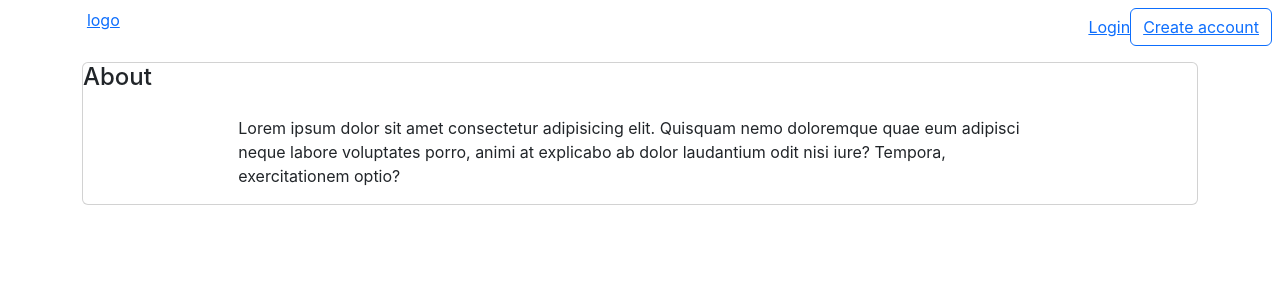
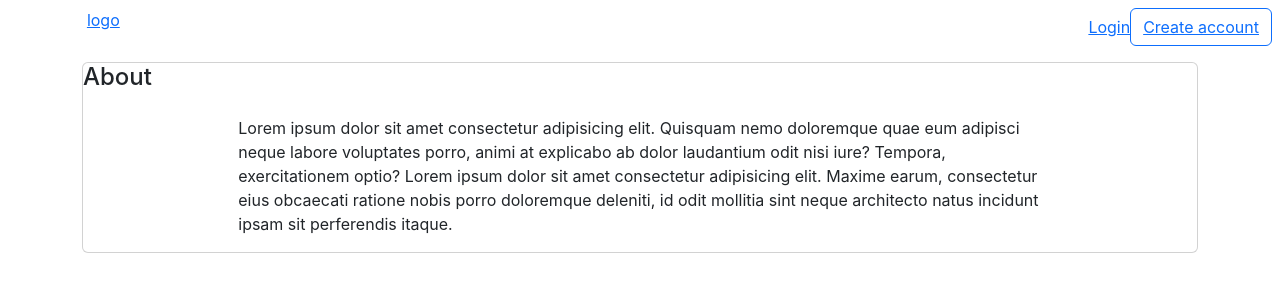
Before and after one commit to gregorisbachtsevanos/world.dev, a React (Create React App) app in the folder client/: page /about in a window 1280 px wide. Shown: the top 300 px of the page. Built offline with nearby package versions, Linux system fonts and the light colour scheme.

Commit message:
About page

```diff
--- a/client/src/pages/about/About.jsx
+++ b/client/src/pages/about/About.jsx
@@ -12,7 +12,11 @@ const About = () => {
                         Lorem ipsum dolor sit amet consectetur adipisicing elit.
                         Quisquam nemo doloremque quae eum adipisci neque labore
                         voluptates porro, animi at explicabo ab dolor laudantium
-                        odit nisi iure? Tempora, exercitationem optio?
+                        odit nisi iure? Tempora, exercitationem optio? Lorem
+                        ipsum dolor sit amet consectetur adipisicing elit.
+                        Maxime earum, consectetur eius obcaecati ratione nobis
+                        porro doloremque deleniti, id odit mollitia sint neque
+                        architecto natus incidunt ipsam sit perferendis itaque.
                     </Card.Text>
                 </Card.Body>
             </Card>
```
